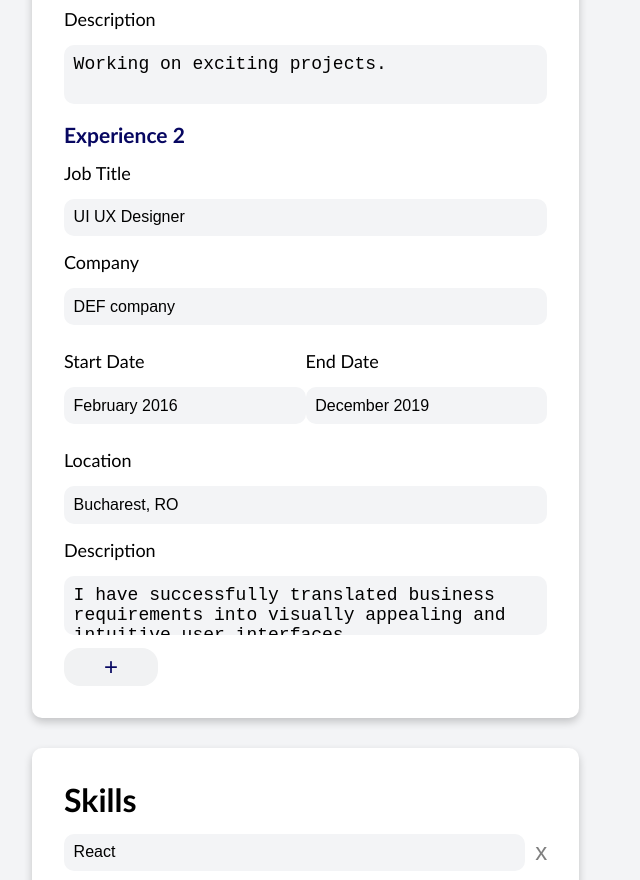
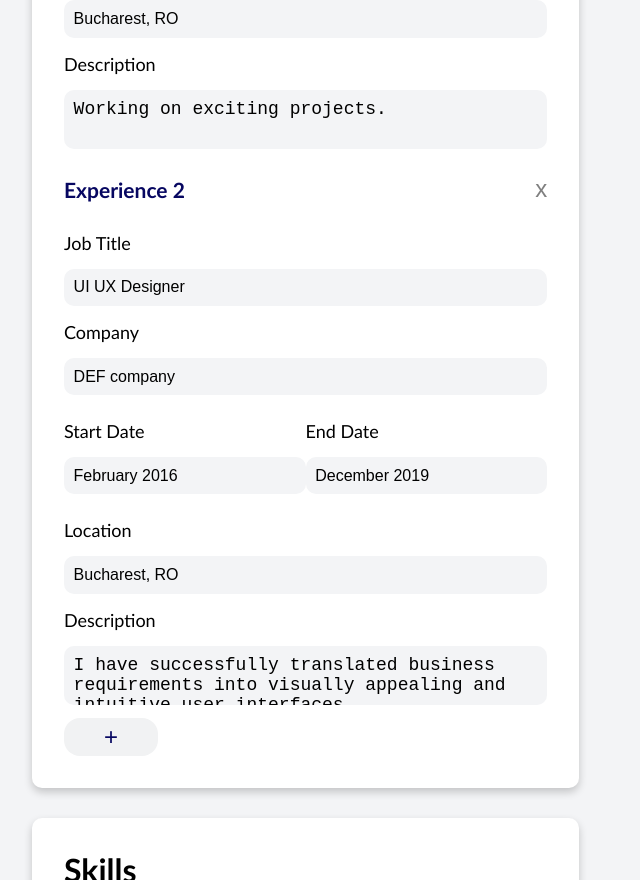
Before and after one commit to denisavl/cv-app, a React (Vite) app: page / in a window 1280 px wide. Shown: the part 1920-2800 px from the top of the page, without its empty margins (0-640 px from the left). Built offline with nearby package versions, Linux system fonts and the light colour scheme.

Commit message:
Add Delete Education/Experience Functions

```diff
--- a/src/App.jsx
+++ b/src/App.jsx
@@ -36,6 +36,13 @@ export default function App() {
       ...data,
       skills: data.skills.filter((skill) => skill.id !== itemId),
     });
+  }
+
+  function handleDeleteItem(itemId, section) {
+    setData({ ...data,
+    [section]: data[section].filter((item) => (
+      itemId !== item.id
+    ))})
   }
 
   function handleAddEducation() {
@@ -89,11 +96,13 @@ export default function App() {
           data={data}
           onChange={handleArrayChange}
           onClick={handleAddEducation}
+          onDelete={handleDeleteItem}
         />
         <CreateExperience
           data={data}
           onChange={handleArrayChange}
           onClick={handleAddExperience}
+          onDelete={handleDeleteItem}
         />
         <CreateSkills
           data={data}
--- /dev/null
+++ b/src/components/DeleteItem.jsx
@@ -0,0 +1,8 @@
+/* eslint-disable react/prop-types */
+export default function DeleteButton({onClick}){
+    return (
+        <button className="delete-item" onClick={onClick}>
+            <span>x</span>
+        </button>
+    )
+}
--- a/src/components/Education.jsx
+++ b/src/components/Education.jsx
@@ -1,12 +1,16 @@
 /* eslint-disable react/prop-types */
 import AddButton from "./AddSubSection";
-export default function CreateEducation({ data, onChange, onClick }) {
+import DeleteButton from "./DeleteItem";
+export default function CreateEducation({ data, onChange, onClick, onDelete }) {
   return (
     <form className="education-form form-container">
       <h1 className="title-education">Education</h1>
       {data.education.map((edu, index) => (
         <div key={edu.id} className="education-entry">
+          {data.education.length > 1 && <div className="top-education">
           <h2 className="multiple">{`Education ${index + 1}`}</h2>
+          <DeleteButton onClick={() => onDelete(edu.id, 'education')}/>
+          </div>}
           <div className="input-container">
             <label htmlFor={`education-school-${index}`}>School</label>
             <input
--- a/src/components/Experience.jsx
+++ b/src/components/Experience.jsx
@@ -1,12 +1,16 @@
 /* eslint-disable react/prop-types */
 import AddButton from "./AddSubSection";
-export default function CreateExperience({ data, onChange, onClick }) {
+import DeleteButton from "./DeleteItem";
+export default function CreateExperience({ data, onChange, onClick, onDelete }) {
     return (
       <form className="experience-form form-container">
         <h1 className="title-experience">Professional Experience</h1>
         {data.experience.map((experience, index) => (
           <div key={experience.id} className="experience-entry">
-            <h2 className="multiple">{`Experience ${index+1}`}</h2>
+           {data.experience.length > 1 && <div className="top-experience">
+          <h2 className="multiple">{`Experience ${index + 1}`}</h2>
+          <DeleteButton onClick={() => onDelete(experience.id, 'experience')}/>
+          </div>}
             <div className="input-container">
               <label htmlFor={`experience-job-${index}`}>Job Title</label>
               <input
--- a/src/components/Skills.jsx
+++ b/src/components/Skills.jsx
@@ -1,5 +1,6 @@
 /* eslint-disable react/prop-types */
 import AddButton from "./AddSubSection"
+import DeleteButton from "./DeleteItem"
 export default function CreateSkills({data, onChange, addSkill, deleteSkill }){
     return(
         <form className="skills-form form-container">
@@ -15,7 +16,7 @@ export default function CreateSkills({data, onChange, addSkill, deleteSkill }){
               value={skill.name}
               onChange={(e) => onChange('skills', 'name', e.target.value, index)}
             />
-            {data.skills.length > 1 && <button className="delete-skill-btn" onClick={() => deleteSkill(skill.id)}>x</button>}
+            {data.skills.length > 1 && <DeleteButton onClick={() => deleteSkill(skill.id)}/>}
           </div>
         ))}
         <AddButton onClick={addSkill} />
--- a/src/stylesheet.css
+++ b/src/stylesheet.css
@@ -119,13 +119,14 @@ textarea {
     background-color: white;
   }
 
-  .input-skills{
+  .input-skills
+  {
     display: flex;
     align-items: center;
     gap: 10px;
   }
 
-  .delete-skill-btn {
+  .delete-item {
     border: none;
     font-size: 24px;
     background-color: transparent;
@@ -134,9 +135,17 @@ textarea {
     transition: color 0.3s ease;
   }
 
-  .delete-skill-btn:hover {
+  .delete-item:hover {
     color: #555555;
   }
+
+  .top-experience,
+  .top-education{
+    display: flex;
+    align-items: center;
+    justify-content: space-between;
+  }
+
 
 /*preview*/
 .right-preview{
```
